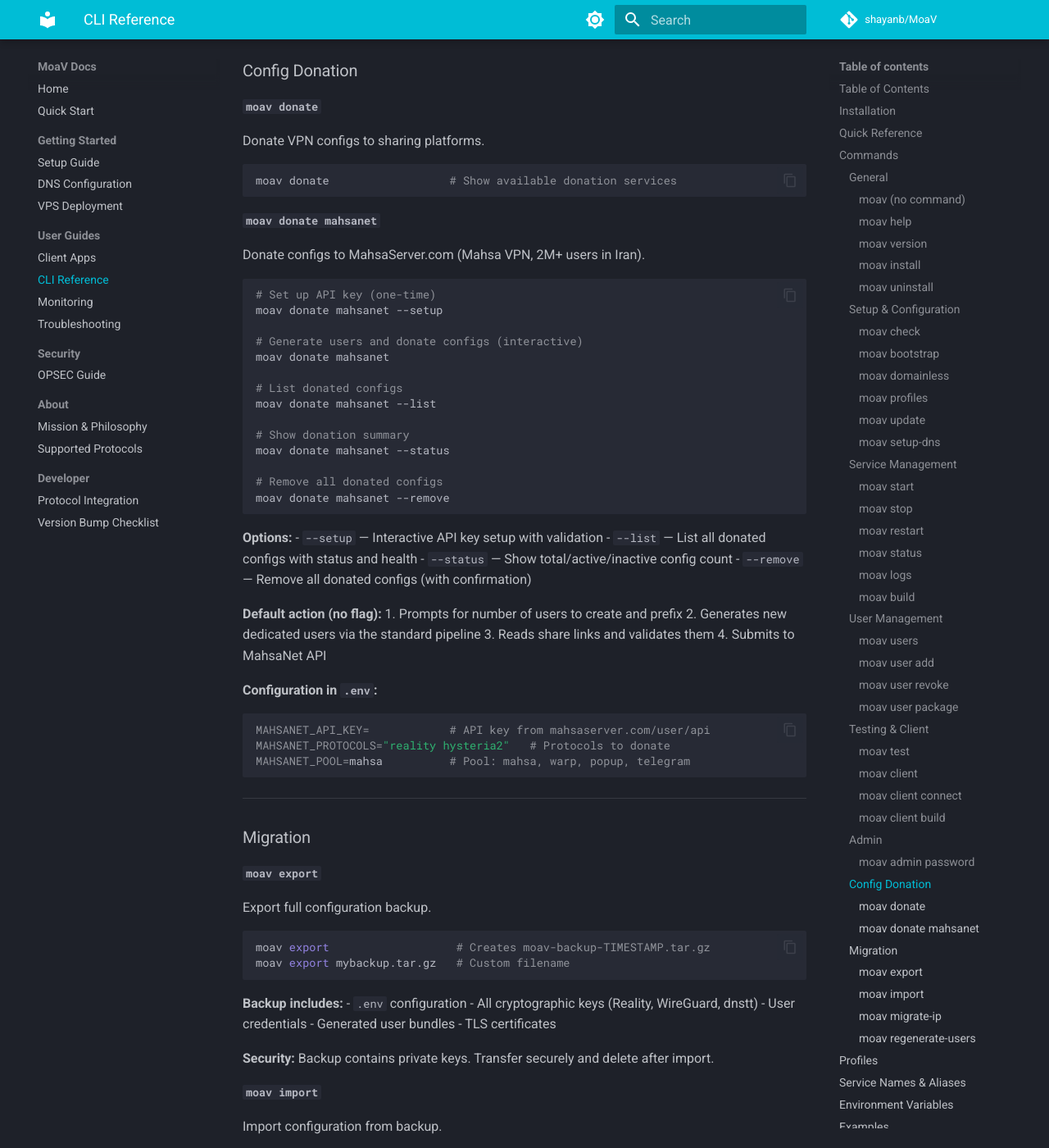
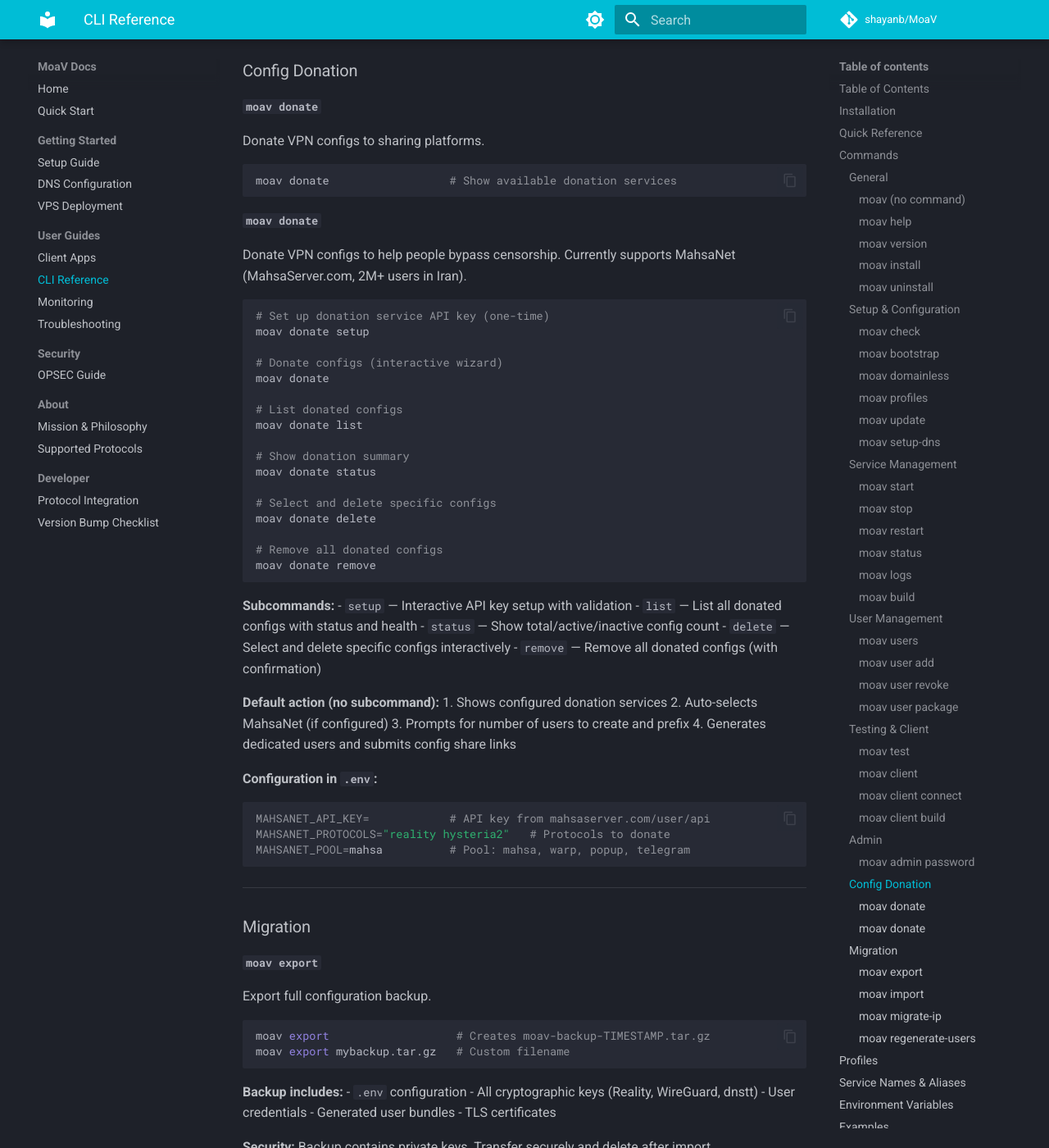
Before and after one commit to MotherofallVPNs/moav-site, an MkDocs documentation site: the page built from docs/CLI.md, in a window 1280 px wide and 1400 px high, scrolled down 8245 px. Shown: the whole window at 82% size. Built offline with MkDocs 1.6.1 and Material for MkDocs 9.7.7, drawn with Linux system fonts in a browser that asks for light colours; comment, search, counter and statistics services are not loaded; some of the changed text lies outside the part shown.

Commit message:
update donate docs

````diff
--- a/docs/CLI.md
+++ b/docs/CLI.md
@@ -51,7 +51,7 @@
 moav user revoke NAME     # Revoke user
 moav test USERNAME        # Test connectivity
 moav admin password       # Reset admin password
-moav donate mahsanet      # Donate configs to MahsaNet
+moav donate               # Donate configs to MahsaNet
 ```
 
 ---
@@ -433,37 +433,41 @@
 moav donate                  # Show available donation services
 ```
 
-#### `moav donate mahsanet`
-Donate configs to MahsaServer.com (Mahsa VPN, 2M+ users in Iran).
+#### `moav donate`
+Donate VPN configs to help people bypass censorship. Currently supports MahsaNet (MahsaServer.com, 2M+ users in Iran).
 
 ```bash
-# Set up API key (one-time)
-moav donate mahsanet --setup
+# Set up donation service API key (one-time)
+moav donate setup
 
-# Generate users and donate configs (interactive)
-moav donate mahsanet
+# Donate configs (interactive wizard)
+moav donate
 
 # List donated configs
-moav donate mahsanet --list
+moav donate list
 
 # Show donation summary
-moav donate mahsanet --status
+moav donate status
+
+# Select and delete specific configs
+moav donate delete
 
 # Remove all donated configs
-moav donate mahsanet --remove
+moav donate remove
 ```
 
-**Options:**
-- `--setup` — Interactive API key setup with validation
-- `--list` — List all donated configs with status and health
-- `--status` — Show total/active/inactive config count
-- `--remove` — Remove all donated configs (with confirmation)
+**Subcommands:**
+- `setup` — Interactive API key setup with validation
+- `list` — List all donated configs with status and health
+- `status` — Show total/active/inactive config count
+- `delete` — Select and delete specific configs interactively
+- `remove` — Remove all donated configs (with confirmation)
 
-**Default action (no flag):**
-1. Prompts for number of users to create and prefix
-2. Generates new dedicated users via the standard pipeline
-3. Reads share links and validates them
-4. Submits to MahsaNet API
+**Default action (no subcommand):**
+1. Shows configured donation services
+2. Auto-selects MahsaNet (if configured)
+3. Prompts for number of users to create and prefix
+4. Generates dedicated users and submits config share links
 
 **Configuration in `.env`:**
 ```bash
@@ -677,20 +681,23 @@
 
 ```bash
 # One-time: set up API key
-moav donate mahsanet --setup
+moav donate setup
 
 # Donate 5 configs with Reality and Hysteria2
-moav donate mahsanet
+moav donate
 # Enter: 5 for count, "mahsa" for prefix
 
 # Check status
-moav donate mahsanet --status
+moav donate status
 
 # List all donated configs
-moav donate mahsanet --list
+moav donate list
+
+# Select and delete specific configs
+moav donate delete
 
 # Remove all donations
-moav donate mahsanet --remove
+moav donate remove
 ```
 
 ### Domain-less Quick Setup
````
Also changed, not shown: docs/SETUP.md (+10 -7 lines), docs/protocols.md (+1 -1 lines).
